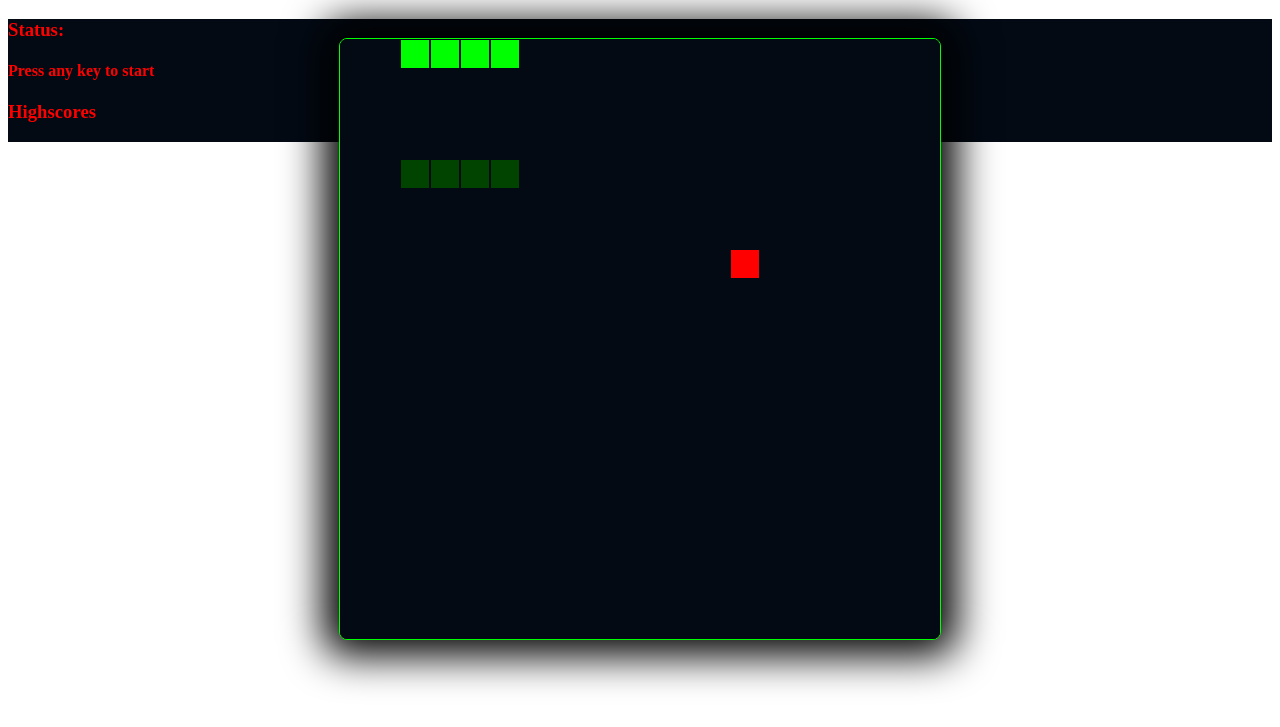
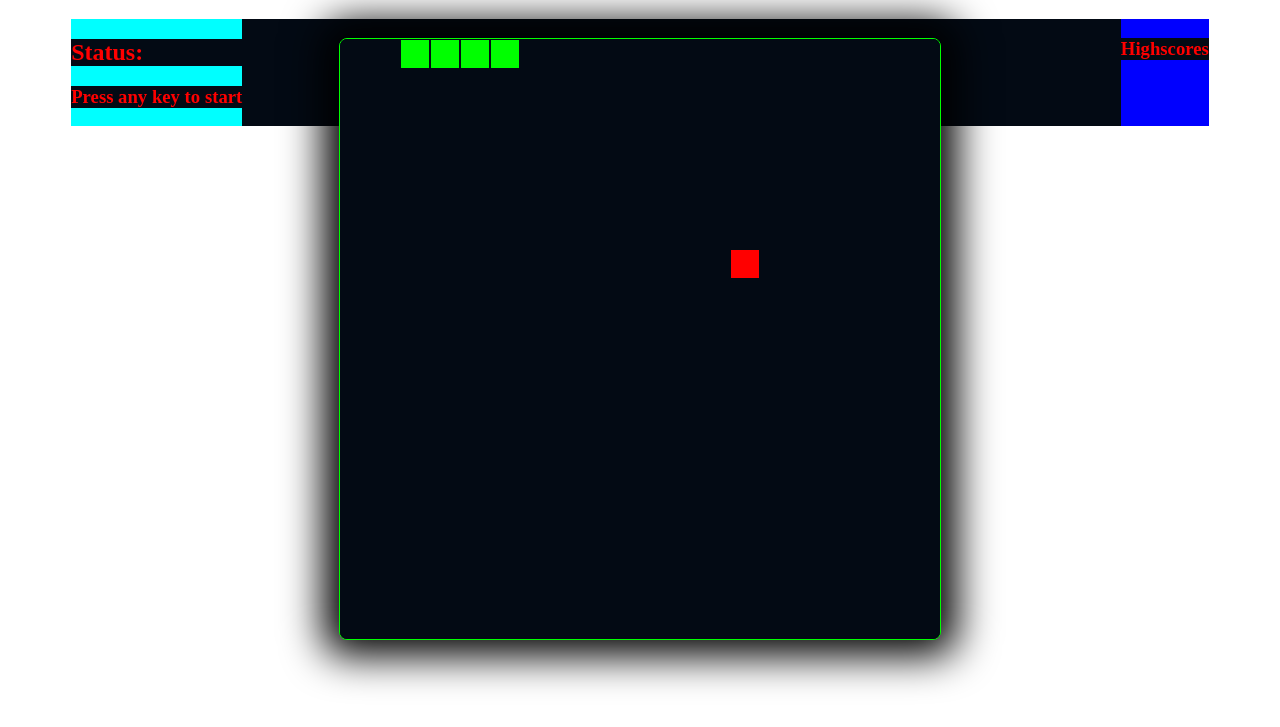
Before and after one commit to gabriel-del/ada-equipe-3, a website with bundled scripts: page 3/index.html in a window 1280 px wide. Shown: the part 61-788 px from the top of the page. Built offline with nearby package versions, Linux system fonts and the light colour scheme.

Commit message:
ajeitando as mensagens e as pontuações

```diff
--- a/3/Game.js
+++ b/3/Game.js
@@ -1,5 +1,7 @@
 import Board from "./Board.js"
-const table = document.querySelector('aside table')
+const table = document.getElementById("score")
+const status = document.getElementById("status")
+console.log(status)
 export default class Game {
   static #snakes = []
   static #apple = {x: 5, y: 0}
@@ -23,17 +25,21 @@ export default class Game {
         this.snakes.forEach(snake => {if (snake.alive) snake.move() })
         let speed = Game.speed[0]+Math.floor(Game.snakes.reduce((acc,snake) => acc+snake.scales.length - snake.initialLength, 0)/Game.speed[1])*Game.speed[2]
         await new Promise(_ => setTimeout(_, Math.floor(1000 / (speed > 0 ? speed : 1))))
+        status.innerHTML="Jogo em andamento"
       }
     }
     main();
   }
 
-  static stop() {clearInterval(this.#interval) ;this.running = false}
+  static stop() {clearInterval(this.#interval) ;this.running = false
+    status.innerHTML="Jogo Pausado"
+  }
   static end() {this.stop() ;console.log('Fim de Jogo!')
   Game.snakes.forEach(snake => {
     localStorage.setItem(`Points Snake ${Game.snakes.indexOf(snake)}`,snake.scales.length-snake.lengthStart)
     console.log(snake)
   });
+  status.innerHTML="Jogo acabou"
 }
   static setApple(){
     do {Game.apple = { x: Math.floor(Math.random() * Board.width), y:  Math.floor(Math.random() * Board.height)}
@@ -47,7 +53,7 @@ export default class Game {
   static printPoints() {
     table.innerHTML = `<tr><th>Snake</th><th>Points</th></tr>`
     Game.snakes.forEach(snake => {
-      table.innerHTML += `<tr><td>${Game.snakes.indexOf(snake)}</td><td>${snake.scales.length}</td></tr>`
+      table.innerHTML += `<tr><td>${Game.snakes.indexOf(snake)+1}</td><td>${snake.scales.length-4}</td></tr>`
   })}
   static get snakes() {return this.#snakes}
   static set snakes(snakes) {this.#snakes = snakes}
--- a/3/css/style.css
+++ b/3/css/style.css
@@ -1,6 +1,14 @@
 body * {
   background-color: #030a14;
 }
+
+aside{
+  display: flex;
+  justify-content: space-between;
+  margin: 0 5% 0 5%;
+}
+
+
 
 canvas {
   position: absolute;
--- a/3/index.html
+++ b/3/index.html
@@ -16,15 +16,15 @@
   </main>
   <aside style="color: red">
 
-    <section>
-      <h3>Status:</h3>
-    <h4>Press any key to start</h4>
-    <table/>
+    <section style="background-color: aqua;">
+      <h2 >Status:</h2>
+    <h3 id="status">Press any key to start</h3>
+    <table id="score"></table>
     </section>
 
-    <section id="score">
+    <section style="background-color: blue;">
       <h3>Highscores</h3>
-      <table/>
+      <table id="highscores"></table>
     </section>
 
   </aside>
--- a/3/script.js
+++ b/3/script.js
@@ -8,7 +8,7 @@
 new Board(30, 20, 20)
 // ([snake Beginning, snake End], [Left, Up, Right, Down])
 const snake1 = new Snake([{x: 2, y: 0}, {x: 5, y: 0}], ['ArrowLeft', 'ArrowUp', 'ArrowRight', 'ArrowDown'])
-const snake2 = new Snake([{x: 2, y: 4}, {x: 5, y: 4}], ['a', 'w', 'd', 's'])
+// const snake2 = new Snake([{x: 2, y: 4}, {x: 5, y: 4}], ['a', 'w', 'd', 's'])
 // const snake3 = new Snake([{x: 2, y: 8}, {x: 10, y: 8}], ['a', 'w', 'd', 's'])
 //  const snake4 = new Snake([{x: 2, y: 12}, {x: 10, y: 12}], ['a', 'w', 'd', 's'])
 
```
